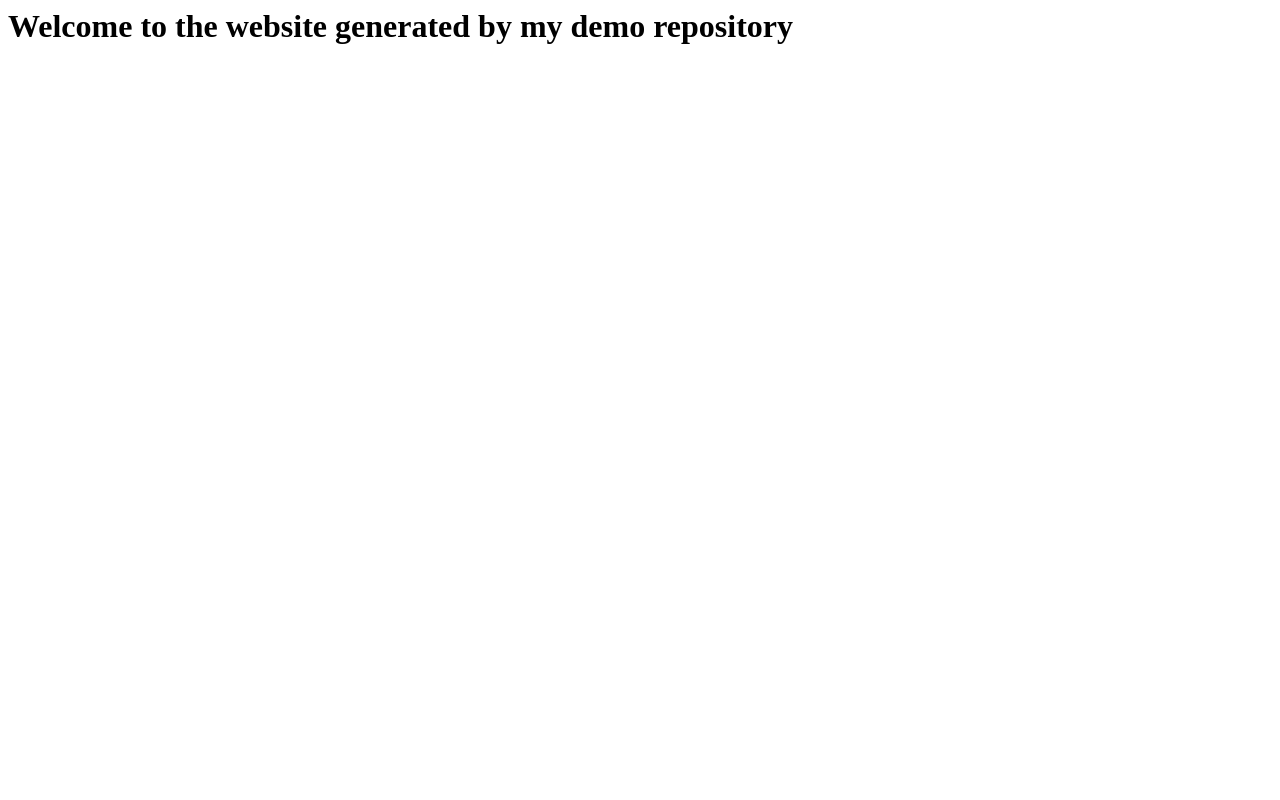
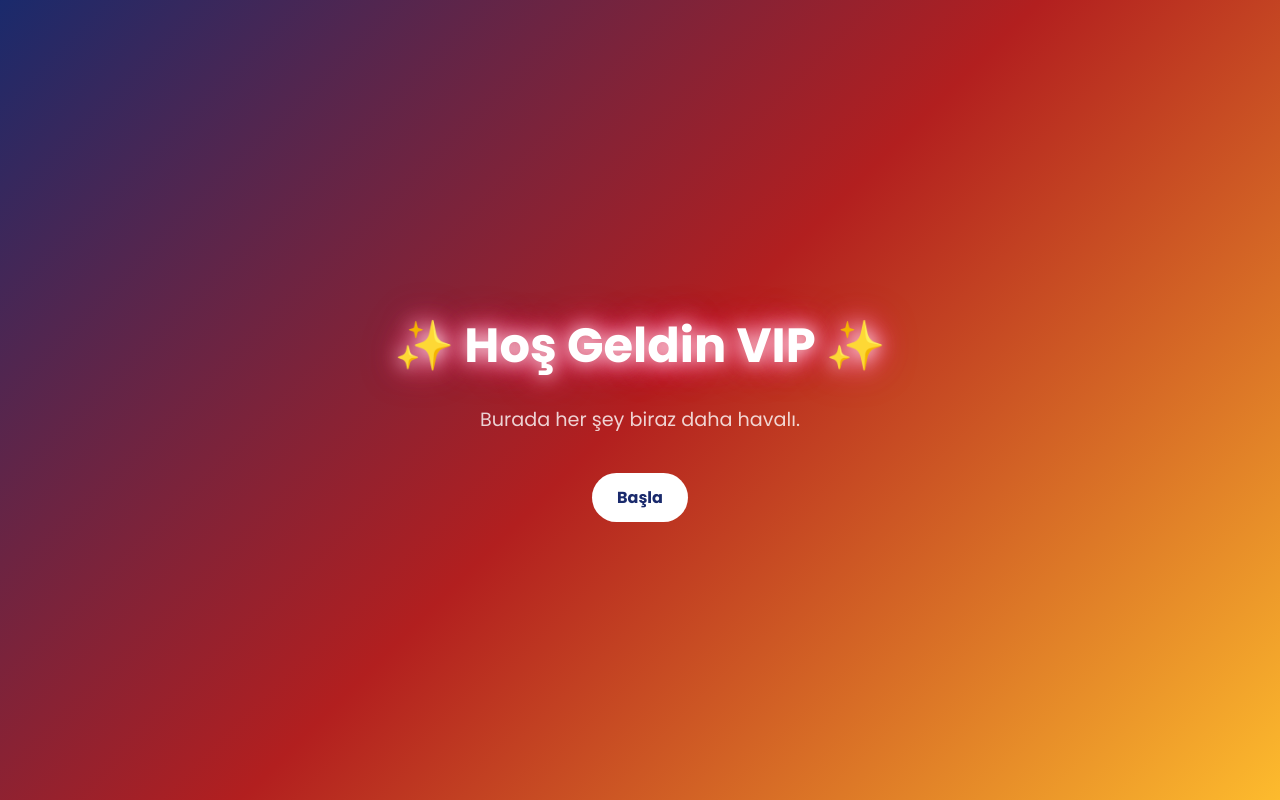
Before and after one commit to Varius-Chain/demo-repository, a website: page index.html in a window 1280 px wide. Drawn offline with Linux system fonts and the light colour scheme.

Commit message:
Update index.html

```diff
--- a/index.html
+++ b/index.html
@@ -1 +1,69 @@
-<h1>Welcome to the website generated by my demo repository</h1>
+<!DOCTYPE html>
+<html lang="tr">
+<head>
+    <meta charset="UTF-8">
+    <meta name="viewport" content="width=device-width, initial-scale=1.0">
+    <title>Afilli HTML</title>
+    <link href="https://fonts.googleapis.com/css2?family=Poppins:wght@400;700&display=swap" rel="stylesheet">
+    <style>
+        body {
+            margin: 0;
+            font-family: 'Poppins', sans-serif;
+            height: 100vh;
+            display: flex;
+            justify-content: center;
+            align-items: center;
+            background: linear-gradient(135deg, #1a2a6c, #b21f1f, #fdbb2d);
+            color: white;
+            text-align: center;
+            overflow: hidden;
+        }
+
+        h1 {
+            font-size: 3rem;
+            animation: fadeIn 2s ease-in-out, glow 1.5s infinite alternate;
+        }
+
+        p {
+            font-size: 1.2rem;
+            margin-top: -10px;
+            opacity: 0.8;
+        }
+
+        a {
+            display: inline-block;
+            margin-top: 20px;
+            padding: 12px 25px;
+            background: white;
+            color: #1a2a6c;
+            border-radius: 25px;
+            font-weight: bold;
+            text-decoration: none;
+            transition: 0.3s;
+        }
+
+        a:hover {
+            background: #fdbb2d;
+            color: white;
+            transform: scale(1.1);
+        }
+
+        @keyframes fadeIn {
+            from { opacity: 0; transform: translateY(20px); }
+            to { opacity: 1; transform: translateY(0); }
+        }
+
+        @keyframes glow {
+            from { text-shadow: 0 0 10px #fff, 0 0 20px #ff0055, 0 0 30px #ff0055; }
+            to { text-shadow: 0 0 20px #fff, 0 0 30px #ff3377, 0 0 40px #ff3377; }
+        }
+    </style>
+</head>
+<body>
+    <div>
+        <h1>✨ Hoş Geldin VIP ✨</h1>
+        <p>Burada her şey biraz daha havalı.</p>
+        <a href="#">Başla</a>
+    </div>
+</body>
+</html>
```
